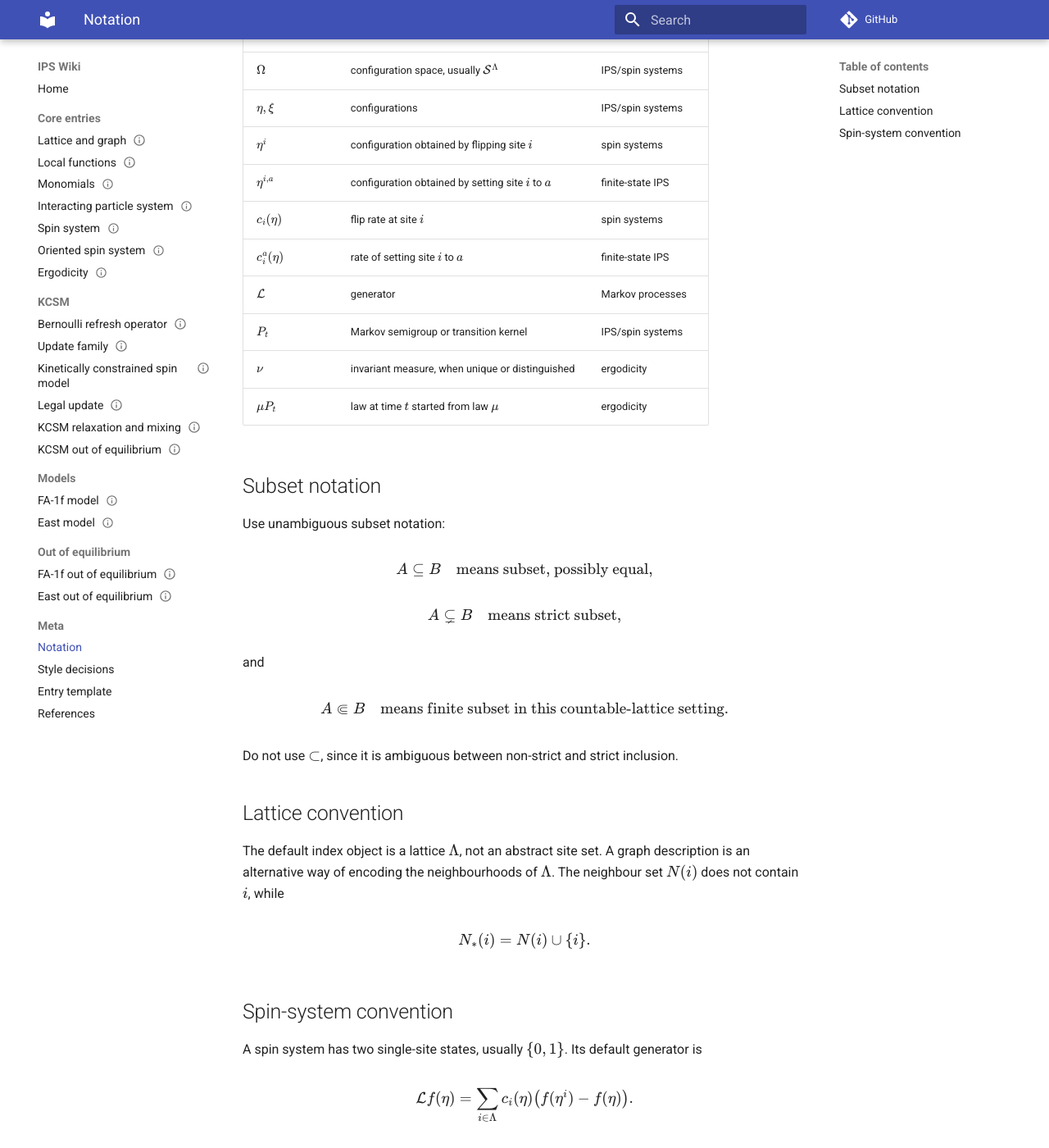
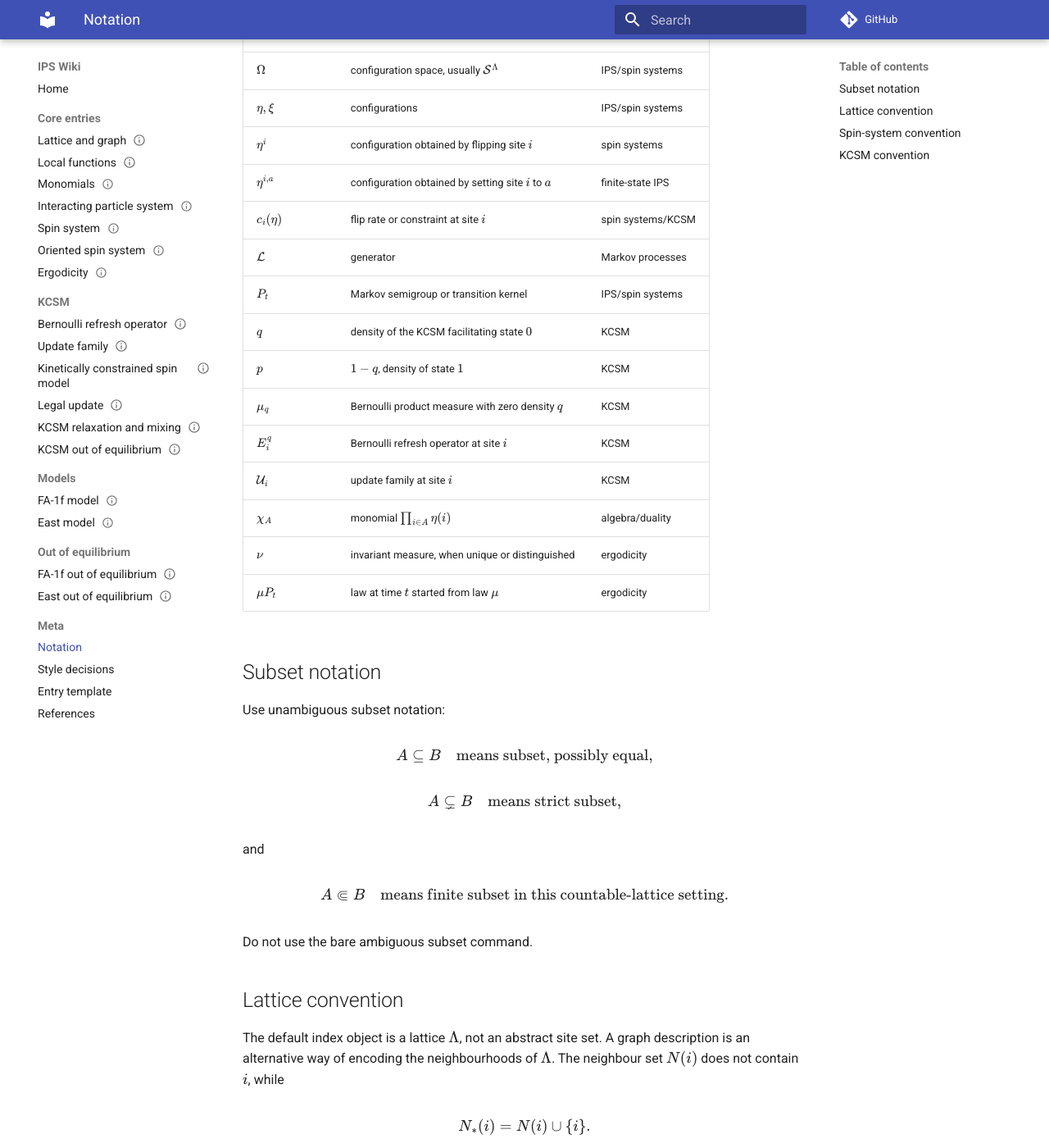
Before and after one commit to maciejgluchowski86-beep/ips-wiki, an MkDocs documentation site: the page built from docs/meta/notation.md, in a window 1280 px wide and 1400 px high, scrolled down 431 px. Shown: the whole window at 82% size. Built offline with MkDocs 1.6.1 and Material for MkDocs 9.7.7, drawn with Linux system fonts in a browser that asks for light colours; comment, search, counter and statistics services are not loaded; some of the changed text lies outside the part shown.

Commit message:
Update notation with KCSM symbols and safe subset wording

```diff
--- a/docs/meta/notation.md
+++ b/docs/meta/notation.md
@@ -17,10 +17,15 @@ This page records common notation for the public wiki.
 | \(\eta,\xi\) | configurations | IPS/spin systems |
 | \(\eta^i\) | configuration obtained by flipping site \(i\) | spin systems |
 | \(\eta^{i,a}\) | configuration obtained by setting site \(i\) to \(a\) | finite-state IPS |
-| \(c_i(\eta)\) | flip rate at site \(i\) | spin systems |
-| \(c_i^a(\eta)\) | rate of setting site \(i\) to \(a\) | finite-state IPS |
+| \(c_i(\eta)\) | flip rate or constraint at site \(i\) | spin systems/KCSM |
 | \(\cL\) | generator | Markov processes |
 | \(P_t\) | Markov semigroup or transition kernel | IPS/spin systems |
+| \(q\) | density of the KCSM facilitating state \(0\) | KCSM |
+| \(p\) | \(1-q\), density of state \(1\) | KCSM |
+| \(\mu_q\) | Bernoulli product measure with zero density \(q\) | KCSM |
+| \(E_i^q\) | Bernoulli refresh operator at site \(i\) | KCSM |
+| \(\mathcal U_i\) | update family at site \(i\) | KCSM |
+| \(\chi_A\) | monomial \(\prod_{i\in A}\eta(i)\) | algebra/duality |
 | \(\nu\) | invariant measure, when unique or distinguished | ergodicity |
 | \(\mu P_t\) | law at time \(t\) started from law \(\mu\) | ergodicity |
 
@@ -45,7 +50,7 @@ A\Subset B
 \quad\text{means finite subset in this countable-lattice setting.}
 $$
 
-Do not use \(\subset\), since it is ambiguous between non-strict and strict inclusion.
+Do not use the bare ambiguous subset command.
 
 ## Lattice convention
 
@@ -64,3 +69,7 @@ $$
 $$
 
 A process with a larger single-site state space or more general update maps is called an interacting particle system.
+
+## KCSM convention
+
+For kinetically constrained spin models, \(0\) is the facilitating or vacant state. The parameter \(q\) is the density of zeros and \(p=1-q\) is the density of ones.
```
